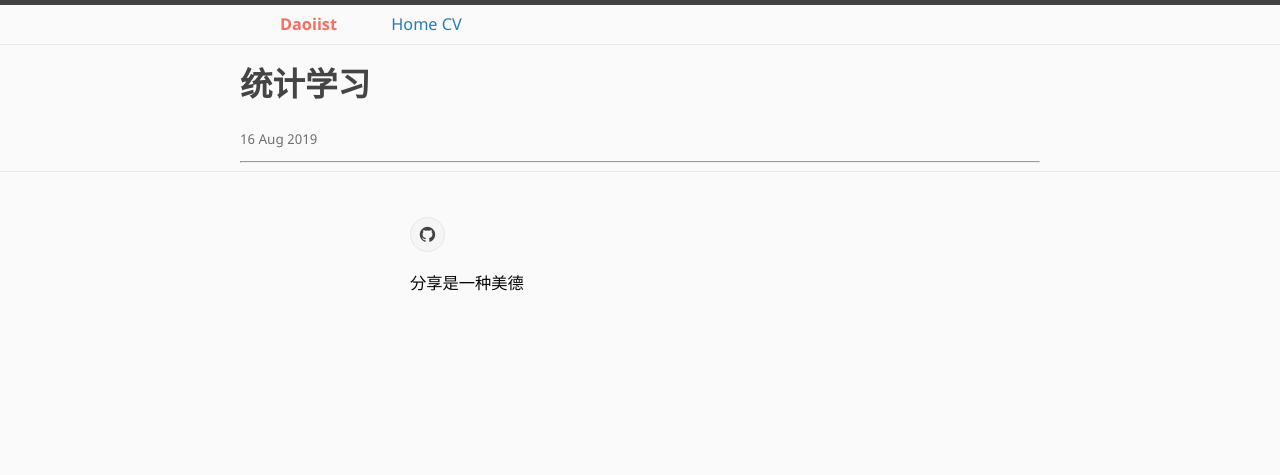
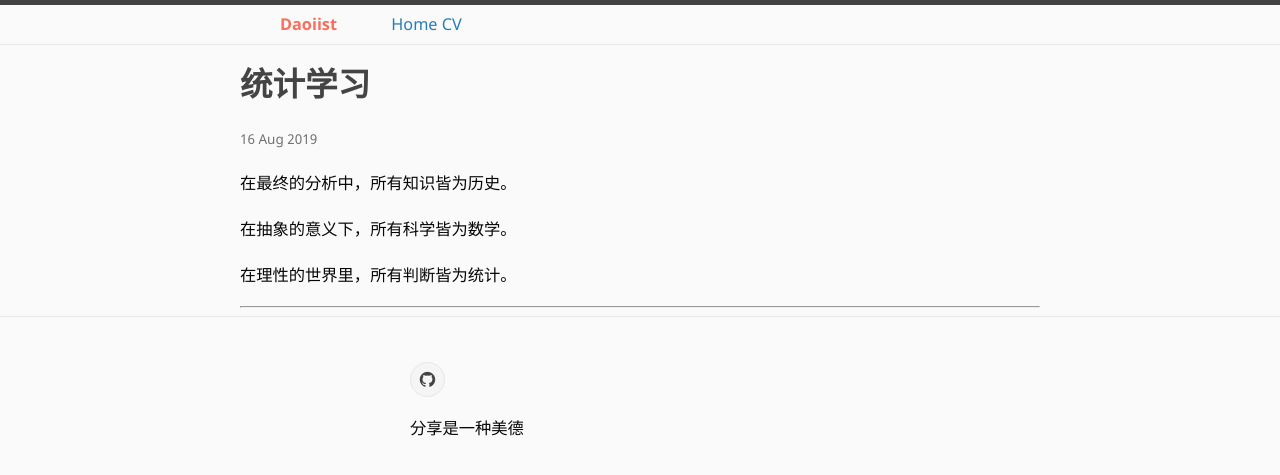
Before and after one commit to daoiist/daoiist.github.io, a Jekyll site: the page built from _posts/2019-08-16-统计学习.md, in a window 1280 px wide. Shown: the top 475 px of the page. Built offline with Jekyll 4.4.1, drawn with Linux system fonts in a browser that asks for light colours.

Commit message:
20190917

```diff
--- a/_posts/2019-08-16-统计学习.md
+++ b/_posts/2019-08-16-统计学习.md
@@ -5,5 +5,10 @@ summary:
 tag:
 ---
 
+在最终的分析中，所有知识皆为历史。
+
+在抽象的意义下，所有科学皆为数学。
+
+在理性的世界里，所有判断皆为统计。
 
 -----
```
